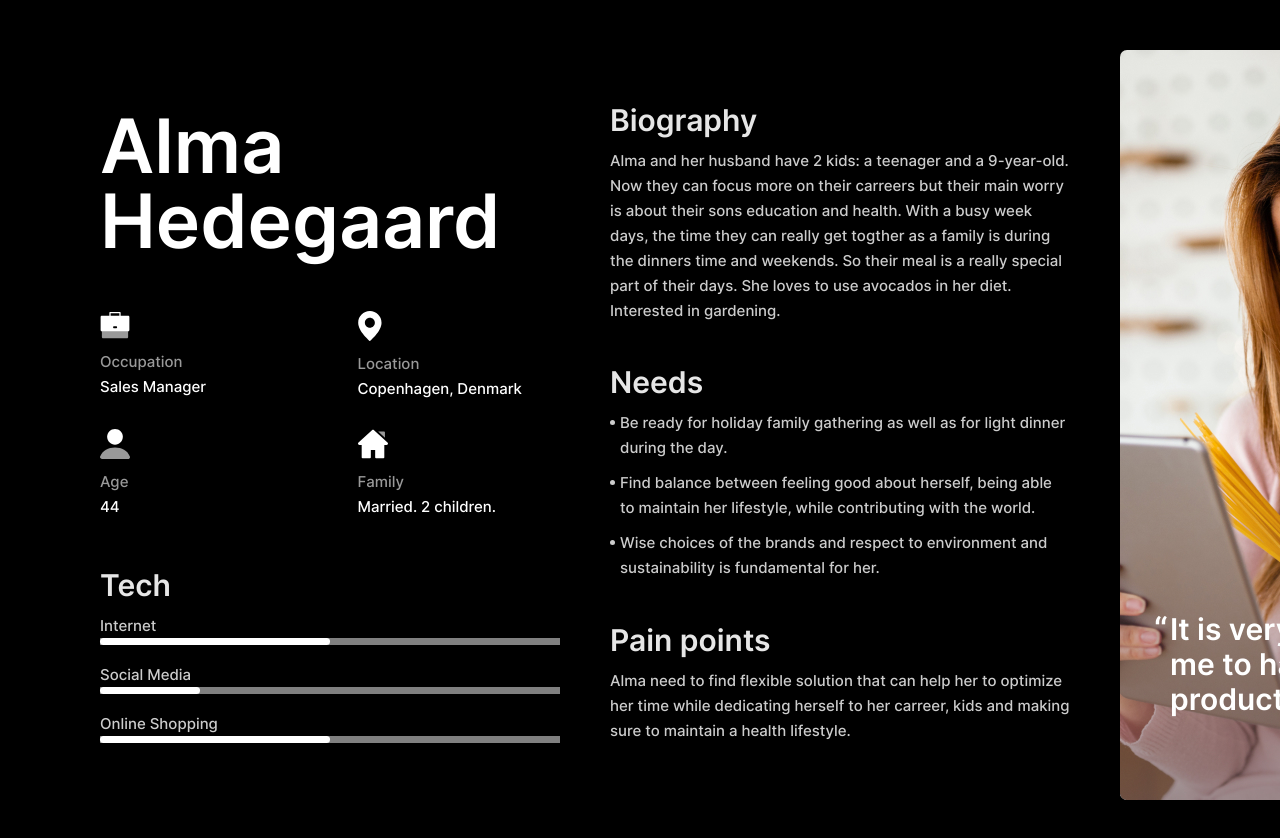
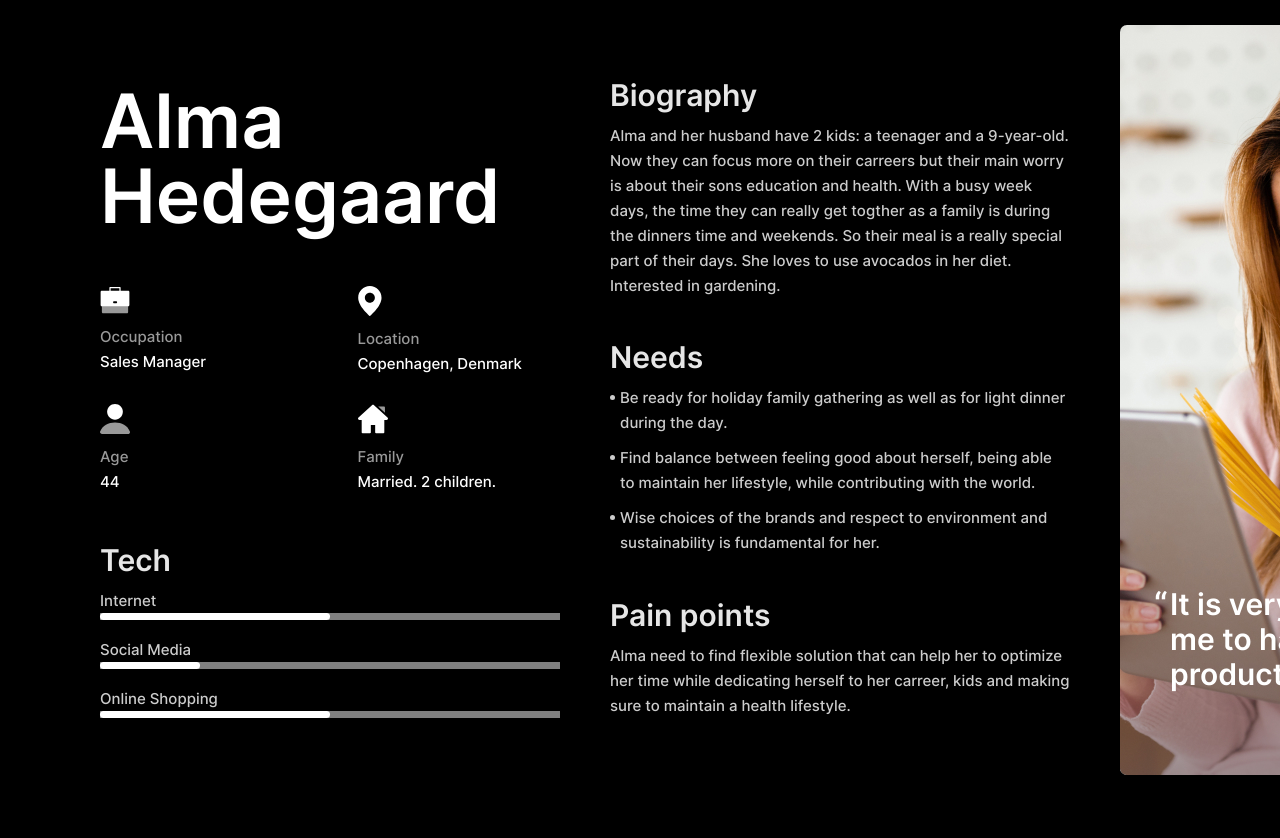
Before and after one commit to Ailushka/task-1, a plain HTML site: page index.html in a window 1280 px wide. Shown: the top 838 px of the page. After the commit the page ends 800 px from the top, so only its background shows below. Drawn offline with Linux system fonts and the light colour scheme.

Commit message:
added vertical content align

```diff
--- a/index.css
+++ b/index.css
@@ -3,7 +3,7 @@
 
 .page {
   width: 1680px;
-  min-height: 850px;
+  min-height: 100vh;
   font-family: 'Inter', Arial, sans-serif;
   background: #000000;
   color: #ffffff;
```
